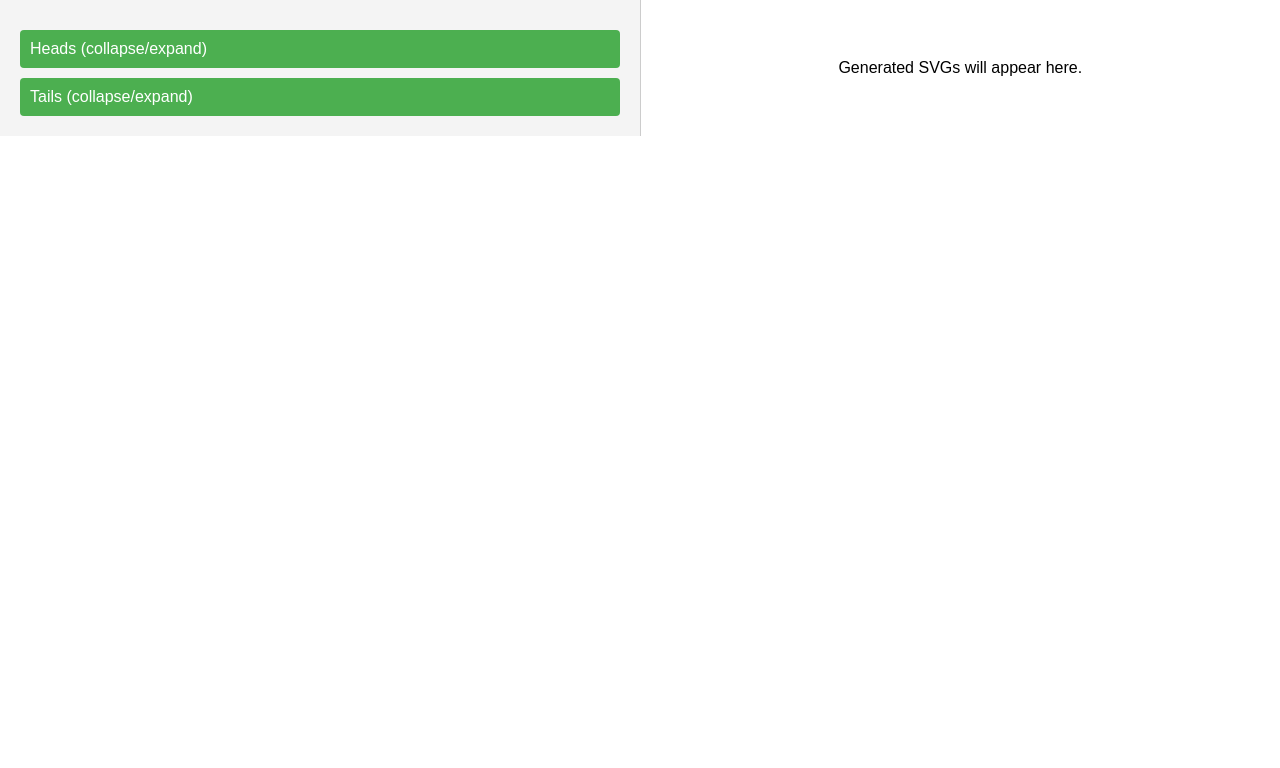
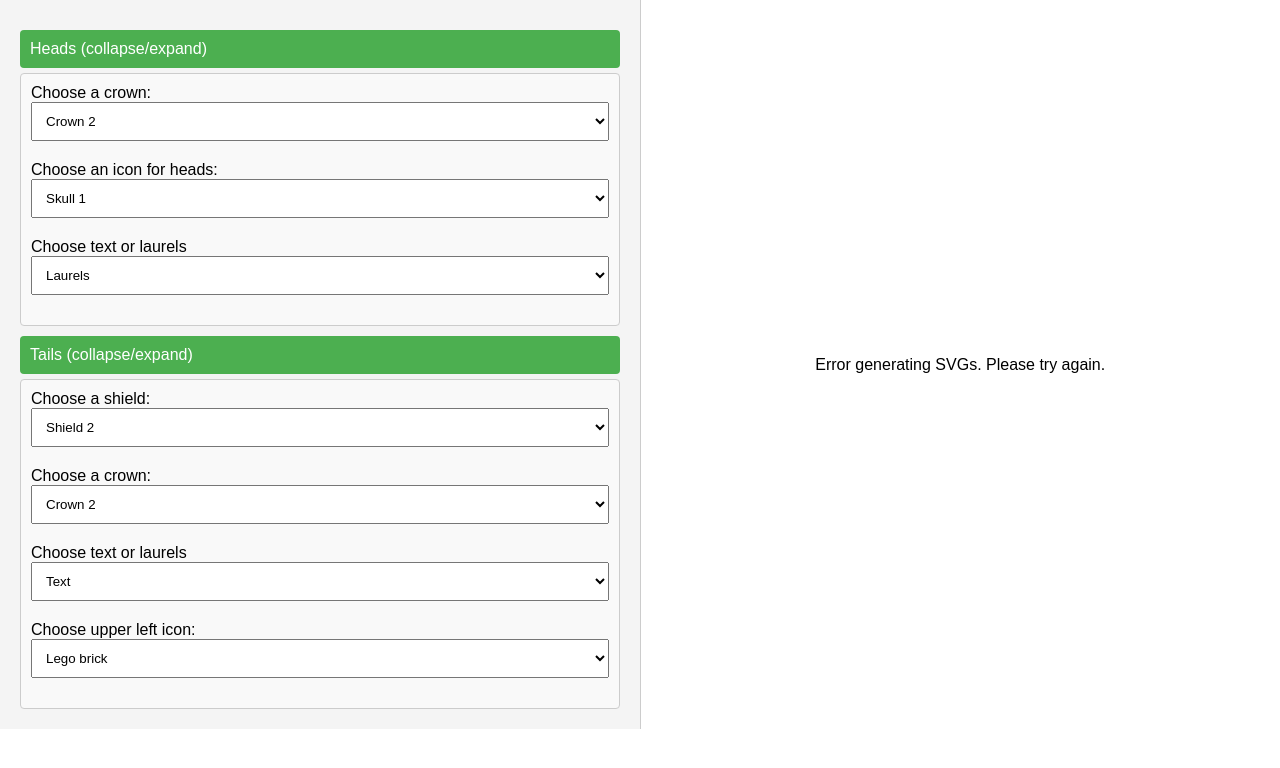
Before and after one commit to zwindler/beautiful_coin, a Flask app: page / in a window 1280 px wide. Shown: the top 768 px of the page. Run offline with Flask 3, Linux system fonts and the light colour scheme.

Commit message:
fix: collapsible & auto generate when loading

```diff
--- a/templates/index.html
+++ b/templates/index.html
@@ -40,7 +40,7 @@
             background-color: #45a049;
         }
         .content {
-            display: none;
+            display: block;
             padding: 10px;
             margin-top: 5px;
             background-color: #f9f9f9;
@@ -70,19 +70,19 @@
                 <select name="crown" id="crown">
                     <option value="none">None</option>
                     <option value="svg/crown1.svg">Crown 1</option>
-                    <option value="svg/crown2.svg">Crown 2</option>
+                    <option value="svg/crown2.svg" selected="selected">Crown 2</option>
                     <option value="svg/crown3.svg">Crown 3</option>
                 </select>
                 <label for="icon-heads">Choose an icon for heads:</label>
                 <select name="icon-heads" id="icon-heads">
                     <option value="svg/icon7.svg">3D printer 1</option>
                     <option value="svg/icon8.svg">3D printer 2</option>
-                    <option value="svg/icon9.svg">Skull 1</option>
+                    <option value="svg/icon9.svg" selected="selected">Skull 1</option>
                 </select>
                 <label for="sides-heads">Choose text or laurels</label>
                 <select name="sides-heads" id="sides-heads">
                     <option value="none">Text</option>
-                    <option value="svg/laurels1.svg">Laurels</option>
+                    <option value="svg/laurels1.svg" selected="selected">Laurels</option>
                 </select>
             </div>
             <button type="button" class="collapsible">Tails (collapse/expand)</button>
@@ -90,19 +90,19 @@
                 <label for="shield-tails">Choose a shield:</label>
                 <select name="shield-tails" id="shield-tails">
                     <option value="svg/shield1.svg">Shield 1</option>
-                    <option value="svg/shield2.svg">Shield 2</option>
+                    <option value="svg/shield2.svg" selected="selected">Shield 2</option>
                     <option value="svg/shield3.svg">Shield 3</option>
                 </select>
                 <label for="crown-tails">Choose a crown:</label>
                 <select name="crown-tails" id="crown-tails">
                     <option value="none">None</option>
                     <option value="svg/crown1.svg">Crown 1</option>
-                    <option value="svg/crown2.svg">Crown 2</option>
+                    <option value="svg/crown2.svg" selected="selected">Crown 2</option>
                     <option value="svg/crown3.svg">Crown 3</option>
                 </select>
                 <label for="sides-tails">Choose text or laurels</label>
                 <select name="sides-tails" id="sides-tails">
-                    <option value="none">Text</option>
+                    <option value="none" selected="selected">Text</option>
                     <option value="svg/laurels1.svg">Laurels</option>
                 </select>
                 <label for="upperleft-tails">Choose upper left icon:</label>
@@ -123,20 +123,26 @@
         </div>
     </div>
     <script>
+        // Fetch the form and output elements
+        const form = document.getElementById('generator-form');
+        const output = document.getElementById('output');
+
         // Toggle collapsible sections
         document.querySelectorAll('.collapsible').forEach(button => {
             button.addEventListener('click', () => {
                 const content = button.nextElementSibling;
-                content.classList.toggle('open');
+                if (content.style.display === 'block' || content.style.display === '') {
+                    content.style.display = 'none'; // Collapse content
+                } else {
+                    content.style.display = 'block'; // Expand content
+                }
             });
         });
 
-        // Trigger SVG generation on form changes
-        const form = document.getElementById('generator-form');
-        const output = document.getElementById('output');
-
-        form.addEventListener('change', async () => {
-            const formData = new FormData(form);
+        // Function to fetch generated SVGs
+        async function fetchGeneratedCoin() {
+            const formData = new FormData(form); // Capture current form data
+            try {
                 const response = await fetch('/generate', {
                     method: 'POST',
                     body: formData,
@@ -144,6 +150,7 @@
 
                 if (response.ok) {
                     const data = await response.json();
+                    // Display both SVGs
                     output.innerHTML = `
                         <div>
                             <h3>Heads</h3>
@@ -157,7 +164,16 @@
                 } else {
                     output.innerHTML = `<p>Error generating SVGs. Please try again.</p>`;
                 }
-        });
+            } catch (error) {
+                output.innerHTML = `<p>Error connecting to the server. Please try again.</p>`;
+            }
+        }
+
+        // Trigger the generation on page load
+        document.addEventListener('DOMContentLoaded', fetchGeneratedCoin);
+
+        // Trigger the generation on form changes
+        form.addEventListener('change', fetchGeneratedCoin);
     </script>
 </body>
 </html>
```
Lines whose indentation alone changed are shown as unchanged.
